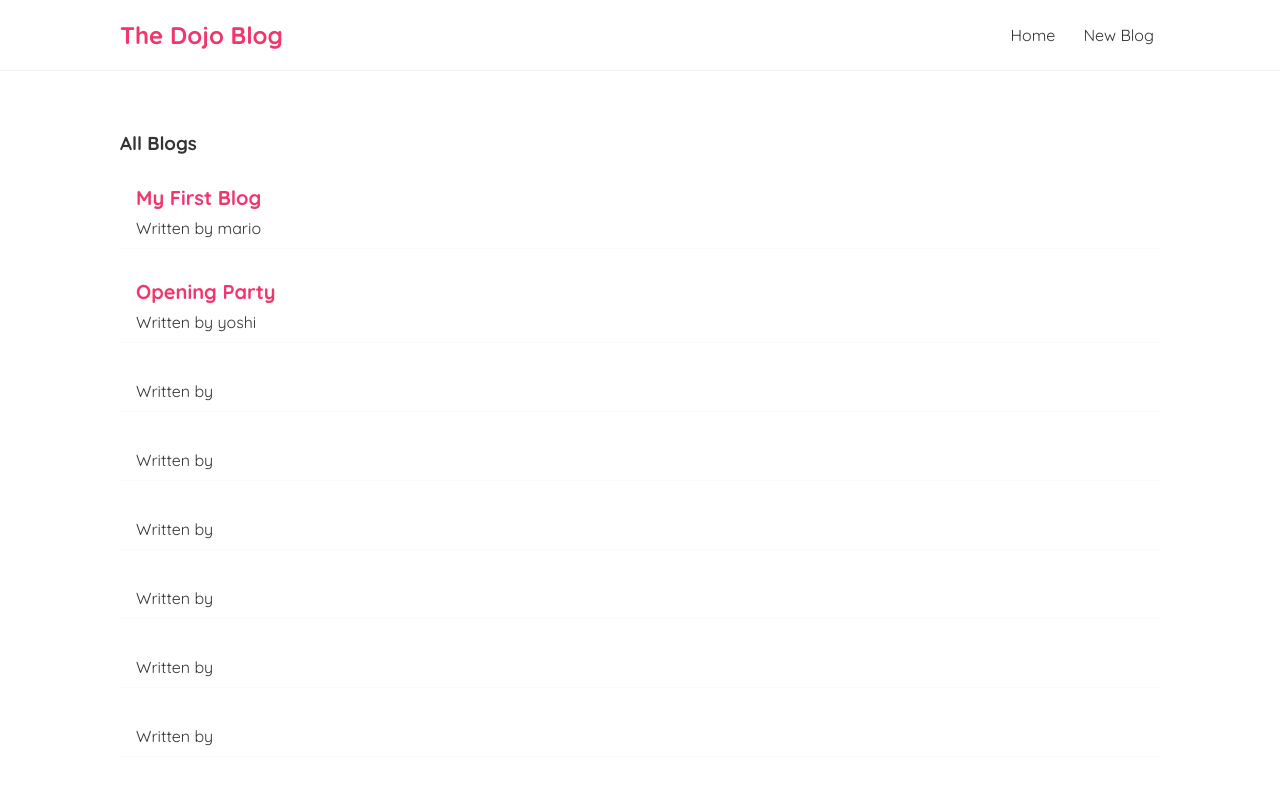
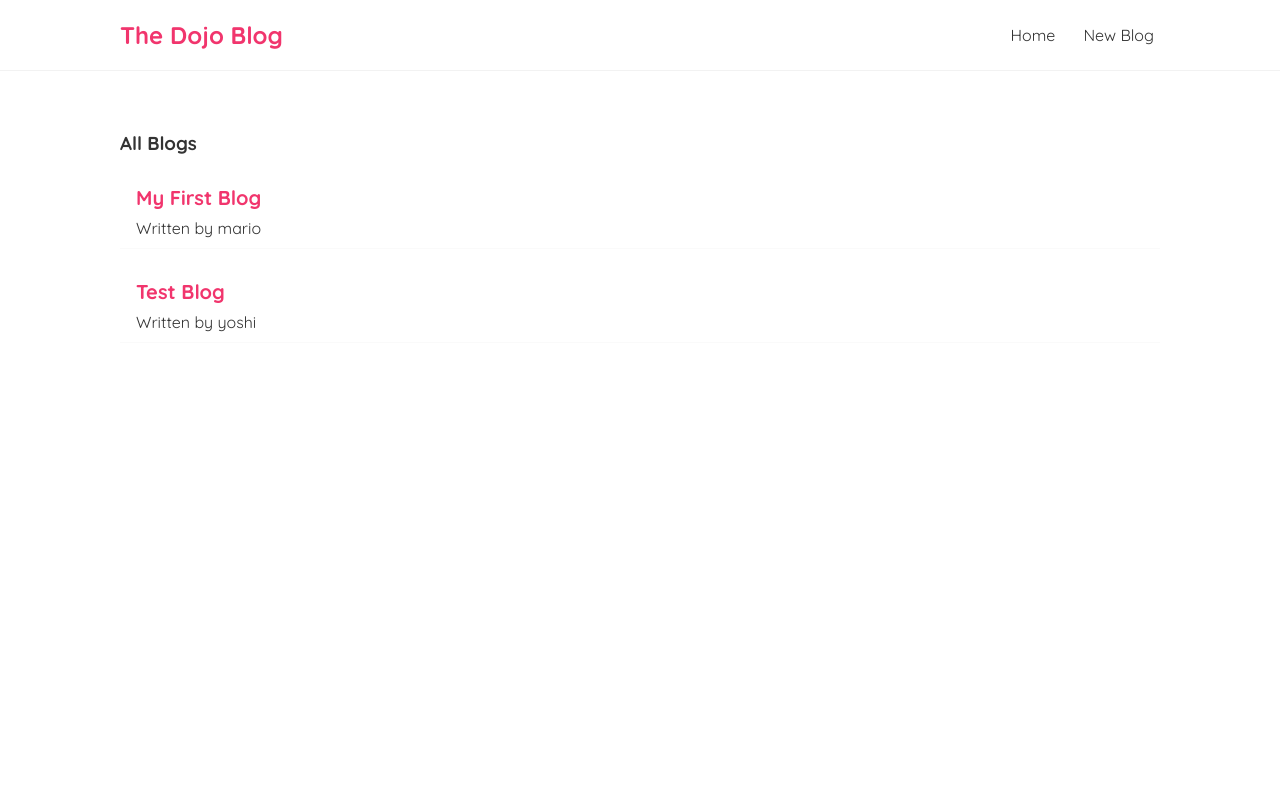
Before and after one commit to subhashana77/dojo-blog, a React (Create React App) app: page / in a window 1280 px wide. Shown: the top 797 px of the page. Built offline with nearby package versions, Linux system fonts and the light colour scheme; data requests are answered from the project's data file.

Commit message:
POST and DELETE methods are added to programme.

```diff
--- a/data/db.json
+++ b/data/db.json
@@ -7,46 +7,10 @@
       "id": 1
     },
     {
-      "title": "Opening Party",
-      "body": "Why do we use ir?\nIt is a long established fact that a reader will be distract. Lorem ipsum dolor sit amet, consectetur adipisicing elit. Cumque reprehenderit unde vel vitae. Amet architecto blanditiis, cupiditate eveniet ex, impedit itaque iure maiores modi molestias non placeat quidem repellat tempora!",
+      "title": "Test Blog",
+      "body": "This a testing blog for testing purpose",
       "author": "yoshi",
       "id": 2
-    },
-    {
-      "id": 3
-    },
-    {
-      "id": 4
-    },
-    {
-      "id": 5
-    },
-    {
-      "id": 6
-    },
-    {
-      "id": 7
-    },
-    {
-      "id": 8
-    },
-    {
-      "id": 9
-    },
-    {
-      "id": 10
-    },
-    {
-      "id": 11
-    },
-    {
-      "id": 12
-    },
-    {
-      "id": 13
-    },
-    {
-      "id": 14
     }
   ]
 }
--- a/src/App.js
+++ b/src/App.js
@@ -4,6 +4,7 @@
 import Home from "./pages/Home";
 import Create from "./pages/Create";
 import BlogDetails from "./pages/BlogDetails";
+import NotFound from "./pages/NotFound";
 
 function App() {
     return (
@@ -21,6 +22,9 @@
                     <Route path="/blogs/:id">
                         <BlogDetails/>
                     </Route>
+                    <Route path="*">
+                        <NotFound/>
+                    </Route>
                 </Switch>
             </div>
         </div>
--- a/src/index.css
+++ b/src/index.css
@@ -63,6 +63,15 @@
 
 .blog-details button {
     background: #f1356d;
+    color: #ffffff;
+    border: 0;
+    padding: 8px;
+    border-radius: 8px;
+    cursor: pointer;
+}
+
+.blog-details button {
+    background: #f1356d;
     color: #fff;
     border: 0;
     padding: 8px;
--- a/src/pages/BlogDetails.jsx
+++ b/src/pages/BlogDetails.jsx
@@ -1,11 +1,20 @@
 import React from "react";
-import { useParams } from 'react-router-dom';
+import { useParams, useHistory } from 'react-router-dom';
 import useFetch from "../util/useFetch";
 
 const BlogDetails = () => {
 
     const {id} = useParams();
     const {data: blog, error, isPending} = useFetch('http://localhost:8000/blogs/' + id);
+    const history = useHistory();
+
+    const handleClick = () => {
+        fetch('http://localhost:8000/blogs/' + blog.id, {
+            method: 'DELETE'
+        }).then(() => {
+            history.push('/');
+        })
+    }
 
     return (
         <div className="blog-details">
@@ -16,6 +25,7 @@
                     <h2>{blog.title}</h2>
                     <p>Written by {blog.author}</p>
                     <div>{blog.body}</div>
+                    <button onClick={handleClick}>Delete</button>
                 </article>
             )}
         </div>
--- a/src/pages/Create.jsx
+++ b/src/pages/Create.jsx
@@ -1,4 +1,5 @@
 import React, {useState} from "react";
+import {useHistory} from "react-router-dom";
 
 const Create = () => {
 
@@ -6,6 +7,7 @@
     const [body, setBody] = useState('');
     const [author, setAuthor] = useState('mario');
     const [isPending, setIsPending] = useState(false);
+    const history = useHistory();
 
     const handleSubmit = (e) => {
         e.preventDefault();
@@ -15,12 +17,14 @@
 
         fetch('http://localhost:8000/blogs', {
             method: 'POST',
-            headers: {"Content-Type": "application.json"},
+            headers: {"Content-Type": "application/json"},
             body: JSON.stringify(blog)
         }).then(() => {
             console.log('new blog added');
             setIsPending(false);
-        })
+            history.go(-1);
+            history.push('/');
+        });
     }
 
     return (
--- a/src/pages/Home.jsx
+++ b/src/pages/Home.jsx
@@ -4,7 +4,7 @@
 
 const Home = () => {
 
-    const {data: blogs, isPending, error} = useFetch('http://localhost:8000/blogs');
+    const {data: blogs, isPending, error} = useFetch('http://localhost:8000/blogs/');
 
     return (
         <div className="home">
--- /dev/null
+++ b/src/pages/NotFound.jsx
@@ -0,0 +1,14 @@
+import React from "react";
+import { Link } from "react-router-dom";
+
+const NotFound = () => {
+    return (
+        <div className="not-found">
+            <h2>Sorry</h2>
+            <p>That page cannot be found</p>
+            <Link to="/">Back to the homepage...</Link>
+        </div>
+    );
+}
+
+export default NotFound;
```
